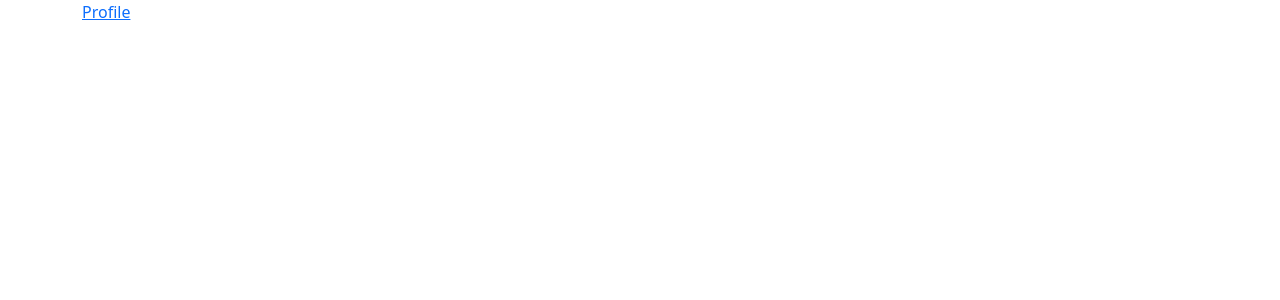
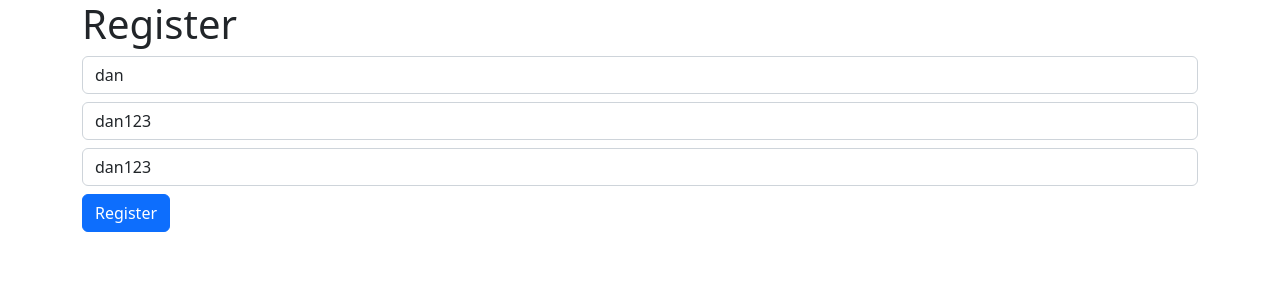
Before and after one commit to wakaka1123/webdev_web_app_cs5610fa22_websmallteam, a React (Create React App) app: page /register in a window 1280 px wide. Before the commit this address had no page. Shown: the top 300 px of the page. Built offline with nearby package versions, Linux system fonts and the light colour scheme.

Commit message:
login/register/part1

```diff
--- a/src/App.js
+++ b/src/App.js
@@ -1,24 +1,27 @@
 import './App.css';
 import moviesReducer from "./movies/movies-reducer";
 import profilesReducer from "./profile/profile-reducer"
+import usersReducer from "./users/users-reducer"
 import {configureStore} from "@reduxjs/toolkit";
 import {Provider} from "react-redux";
 import Profile from "./profile";
+import UserList from "./users";
+import Register from "./users/register";
 import {Routes, Route} from "react-router";
 import EditProfileComponent from "./edit-profile";
 import omdbReducer from "./omdb/omdb-reducer";
 import likesReducer from "./likes/likes-reducer";
 import HomePage from "./home";
 import Omdb from "./omdb";
-import {Link} from "react-router-dom";
 
 
 const store = configureStore({
-  reducer:{
-    movies:moviesReducer,
+    reducer: {
+        movies: moviesReducer,
         profiles: profilesReducer,
-    omdb:omdbReducer,
-    likes: likesReducer
+        omdb: omdbReducer,
+        likes: likesReducer,
+        users: usersReducer
     }
 })
 
@@ -30,13 +33,12 @@ function App() {
 
         <Provider store={store}>
             <div className="container">
-            <nav>
-              <Link to="/profile">Profile</Link>
-            </nav>
                 <Routes>
                     <Route path="/profile" element={<Profile/>}/>
-              <Route path ="/" element={<HomePage/>}/>
-              <Route path ="/movies/*" element={<Omdb/>}/>
+                    <Route path="/users" element={<UserList/>}/>
+                    <Route path="/register" element={<Register/>}/>
+                    <Route path="/" element={<HomePage/>}/>
+                    <Route path="/movies/*" element={<Omdb/>}/>
                     <Route path="edit-profile" element={<EditProfileComponent/>}/>
                 </Routes>
             </div>
@@ -46,4 +48,5 @@ function App() {
     );
 
 }
+
 export default App;
--- a/src/home/navigationBar.js
+++ b/src/home/navigationBar.js
@@ -1,6 +1,3 @@
-
-
-
 const NavigationBar = () => {
     return (
         <div className="container">
@@ -31,21 +28,22 @@ const NavigationBar = () => {
                         <a href="/" className="nav-link">Contact</a>
                     </li>
                     <li className="nav-item">
-            <div className="nav-link">Hello to Logged in/Anonymous User</div>
+                        <a href="/users" className="nav-link"> View All Users</a>
+                    </li>
+                    <li className="nav-item">
+                        <a href="/register" className="nav-link"> Register</a>
+                    </li>
+                    <li className="nav-item">
+                        <a href="/login" className="nav-link"> Login</a>
                     </li>
                 </ul>
-
-
-
 
 
             </div>
         </div>
 
 
-
     )
-
 
 
 }
--- /dev/null
+++ b/src/users/index.js
@@ -0,0 +1,27 @@
+import {useEffect} from "react";
+import {useDispatch, useSelector} from "react-redux";
+import {findAllUsersThunk} from "./users-thunk";
+
+const UserList = () => {
+    const {users} = useSelector((state) => state.users)
+    const dispatch = useDispatch()
+    useEffect(() => {
+        dispatch(findAllUsersThunk())
+    }, [])
+    return (
+        <>
+            <h1>Users {users.length}</h1>
+            <ul className="list-group">
+                {
+                    users.map((user) =>
+                    <li className="list-group-item"
+                        key={user._id}>
+                        {user.username}
+                    </li>
+                    )
+                }
+            </ul>
+        </>
+    )
+}
+export default UserList
--- /dev/null
+++ b/src/users/register.js
@@ -0,0 +1,54 @@
+import {useState} from "react";
+import {useDispatch} from "react-redux";
+import {registerThunk} from "./users-thunk";
+
+const Register = () => {
+    const [username, setUsername] = useState('dan')
+    const [password, setPassword] = useState('dan123')
+    const [validatePassword, setValidatePassword] = useState('dan123')
+    const [firstName, setFirstName] = useState('dan')
+    const [lastName, setLastName] = useState('lee')
+    const [role, setRole] = useState('Individual-User')
+    const [email, setEmail] = useState('dan@gmail.com')
+    const [error, setError] = useState(null)
+    const dispatch = useDispatch()
+    const handleRegisterBtn = () => {
+        if (password !== validatePassword) {
+            setError('Passwords must match')
+            return
+        }
+        setError(null)
+        const newUser = {username, password}
+        dispatch(registerThunk(newUser))
+    }
+    return(
+        <>
+            <h1>Register</h1>
+            {
+                error &&
+                <div className="alert alert-danger">
+                    {error}
+                </div>
+            }
+            <input
+                className="form-control mb-2"
+                value={username}
+                onChange={(e) => setUsername(e.target.value) }/>
+            <input
+                className="form-control mb-2"
+                value={password}
+                onChange={(e) => setPassword(e.target.value) }/>
+            <input
+                className="form-control mb-2"
+                value={validatePassword}
+                onChange={(e) => setValidatePassword(e.target.value) }/>
+            <button
+                onClick={handleRegisterBtn}
+                className="btn btn-primary">
+                Register
+            </button>
+        </>
+    )
+}
+
+export default Register
--- /dev/null
+++ b/src/users/users-reducer.js
@@ -0,0 +1,26 @@
+import {createSlice} from "@reduxjs/toolkit";
+import {findAllUsersThunk, registerThunk} from "./users-thunk";
+
+const usersReducer = createSlice({
+    name: 'users',
+    initialState: {
+        loading: false,
+        users:[],
+        currentUser: null
+    },
+    reducers: {
+    },
+    extraReducers: {
+        [findAllUsersThunk.fulfilled]: (state, action) => {
+            state.users = action.payload
+        },
+        [registerThunk.fulfilled]: (state, action) => {
+            state.currentUser = action.payload
+        },
+        [registerThunk.rejected]: (state, action) => {
+            state.error = action.payload
+        }
+    }
+})
+
+export default usersReducer.reducer
--- /dev/null
+++ b/src/users/users-service.js
@@ -0,0 +1,22 @@
+import axios from "axios";
+const BASE_URL = 'http://localhost:4000'
+
+export const createUser = async() => {
+
+}
+
+export const findAllUsers = async () => {
+    const response = await axios.get(`${BASE_URL}/profile`)
+    return response.data
+}
+
+export const register = async(user) => {
+    const response = await axios.post(`${BASE_URL}/register`, user)
+    return response.data
+}
+
+export const deleteUser = async (uid) => {
+}
+
+export const updateUser = async (uid, userUpdates) => {
+}
--- /dev/null
+++ b/src/users/users-thunk.js
@@ -0,0 +1,12 @@
+import {createAsyncThunk} from "@reduxjs/toolkit";
+import {findAllUsers, register} from "./users-service";
+
+export const findAllUsersThunk = createAsyncThunk(
+    'findAllUsers',
+    async () => await findAllUsers()
+)
+
+export const registerThunk = createAsyncThunk(
+    'register',
+    async(user) => await register(user)
+)
```
Lines whose indentation alone changed are shown as unchanged.
